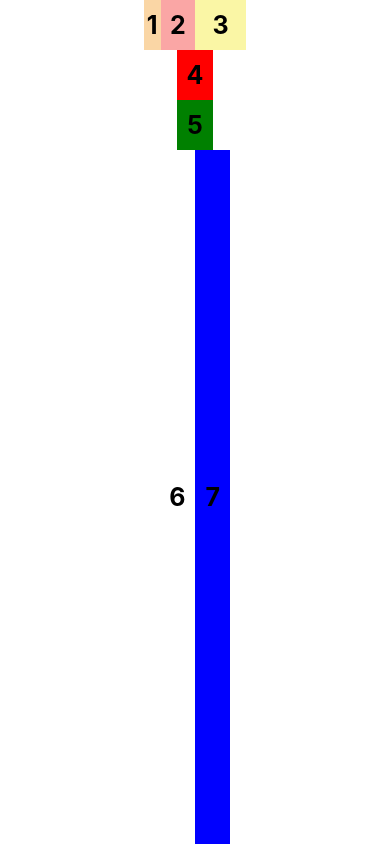
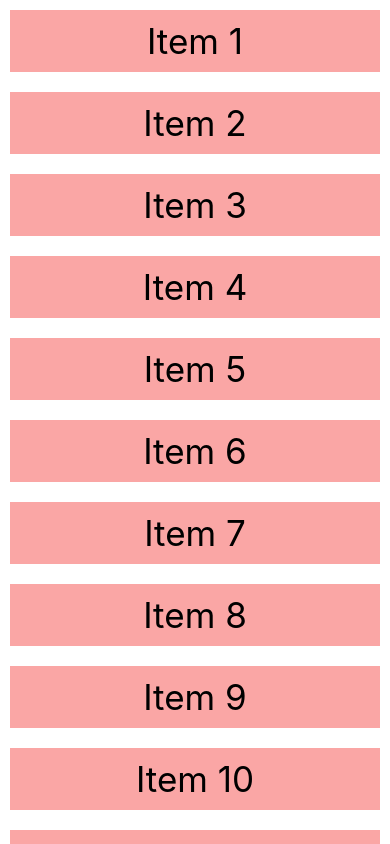
Before and after one commit to RohitRadix/RNpractice, a React Native app: screen / in a window 390 px wide. Built offline with nearby package versions, Linux system fonts and the light colour scheme.

Commit message:
Made List ScrollView and RefreshControl

```diff
--- a/App.js
+++ b/App.js
@@ -4,41 +4,44 @@ import {
   StyleSheet,
   View,
   Text,
+  ScrollView,
+  RefreshControl
 } from 'react-native';
-// Undestanding Responsive UI and flexbox
+//Using List ScrollView and Seeing how to ctrl refresh
 const App = () => {
+  let [items, setItems] = useState([
+    { key: 1, value: 'Item 1' },
+    { key: 2, value: 'Item 2' },
+    { key: 3, value: 'Item 3' },
+    { key: 4, value: 'Item 4' },
+    { key: 5, value: 'Item 5' },
+    { key: 6, value: 'Item 6' },
+    { key: 7, value: 'Item 7' },
+    { key: 8, value: 'Item 8' },
+    { key: 9, value: 'Item 9' },
+    { key: 10, value: 'Item 10' },
+    { key: 11, value: 'Item 11' },
+    { key: 12, value: 'Item 12' },
+  ]);
+  const [refresh, setRefresh] = useState(false)
+  const onRefresh = () => {
+    setRefresh(true)
+    setItems([...items, { key: 33, value: 'Item 33' }])
+    setRefresh(false)
+  }
   return (
-    <View style={styles.body}>
-      <View style={styles.row}>
-        <View style={styles.view1}>
-          <Text style={styles.text}>1</Text>
-        </View>
-        <View style={styles.view2}>
-          <Text style={styles.text}>2</Text>
-        </View>
-        <View style={styles.view3}>
-          <Text style={styles.text}>3</Text>
-        </View>
-      </View>
-      <View style={styles.row}>
-        <View style={styles.view4}>
-          <Text style={styles.text}>4</Text>
-        </View>
-      </View>
-      <View style={styles.row}>
-        <View style={styles.view5}>
-          <Text style={styles.text}>5</Text>
-        </View>
-      </View>
-      <View style={styles.big_row}>
-        <View style={styles.view6}>
-          <Text style={styles.text}>6</Text>
-      </View>
-          <View style={styles.view7}>
-            <Text style={styles.text}>7</Text>
-        </View>
-      </View>
-    </View>
+    // On refresh it will add one more item in the objects
+    <ScrollView refreshControl={<RefreshControl refreshing={refresh} onRefresh={onRefresh} colors={['#fcf8']} />} style={styles.body} refre >
+      {
+        items.map((obj) => {
+          return (
+            <View style={styles.items} key={obj.key}>
+              <Text style={styles.text}>{obj.value}</Text>
+            </View>
+          )
+        })
+      }
+    </ScrollView >
   );
 };
 
@@ -47,69 +50,21 @@ const styles = StyleSheet.create({
     flex: 1,
     flexDirection: 'column',
     backgroundColor: '#ffffff',
-    alignItems: 'center',
-    justifyContent: 'flex-start',
+
   },
-  row: {
-    flexDirection: "row",
-    alignItems: 'center',
-    justifyContent: 'center',
-  },
-  big_row:{
-    flex: 1,
-    flexDirection: 'row',
-    backgroundColor: '#ffffff',
-    alignItems: 'stretch',
-    justifyContent: 'center',
-  },
-  text: {
-    fontSize: 25,
-    fontWeight: 'bold',
-    color: 'black',
-    margin: 10,
-  },
-  view1: {
-    flex: 1,
-    alignItems: 'center',
-    justifyContent: 'center',
-    backgroundColor: '#fad6a5',
-  },
-  view2: {
-    flex: 2,
+  items: {
     alignItems: 'center',
     justifyContent: 'center',
     backgroundColor: '#faa6a5',
+    margin: 10,
+
   },
-  view3: {
-    flex: 3,
-    alignItems: 'center',
-    justifyContent: 'center',
-    backgroundColor: '#faf6a5',
+  text: {
+    fontSize: 35,
+    margin: 10
+
   },
-  view4: {
-    flex: 1,
-    alignItems: 'center',
-    justifyContent: 'center',
-    backgroundColor: 'red',
-  },
-  view5: {
-    flex: 1,
-    alignItems: 'center',
-    justifyContent: 'center',
-    backgroundColor: 'green',
-  },
-  view6: {
-    flex: 1,
-    alignItems: 'center',
-    justifyContent: 'center',
-    backgroundColor: 'white',
-  },
-  view7: {
-    flex: 1,
-    alignItems: 'center',
-    justifyContent: 'center',
-    backgroundColor: 'blue',
-  },
+
 
 });
 
```
